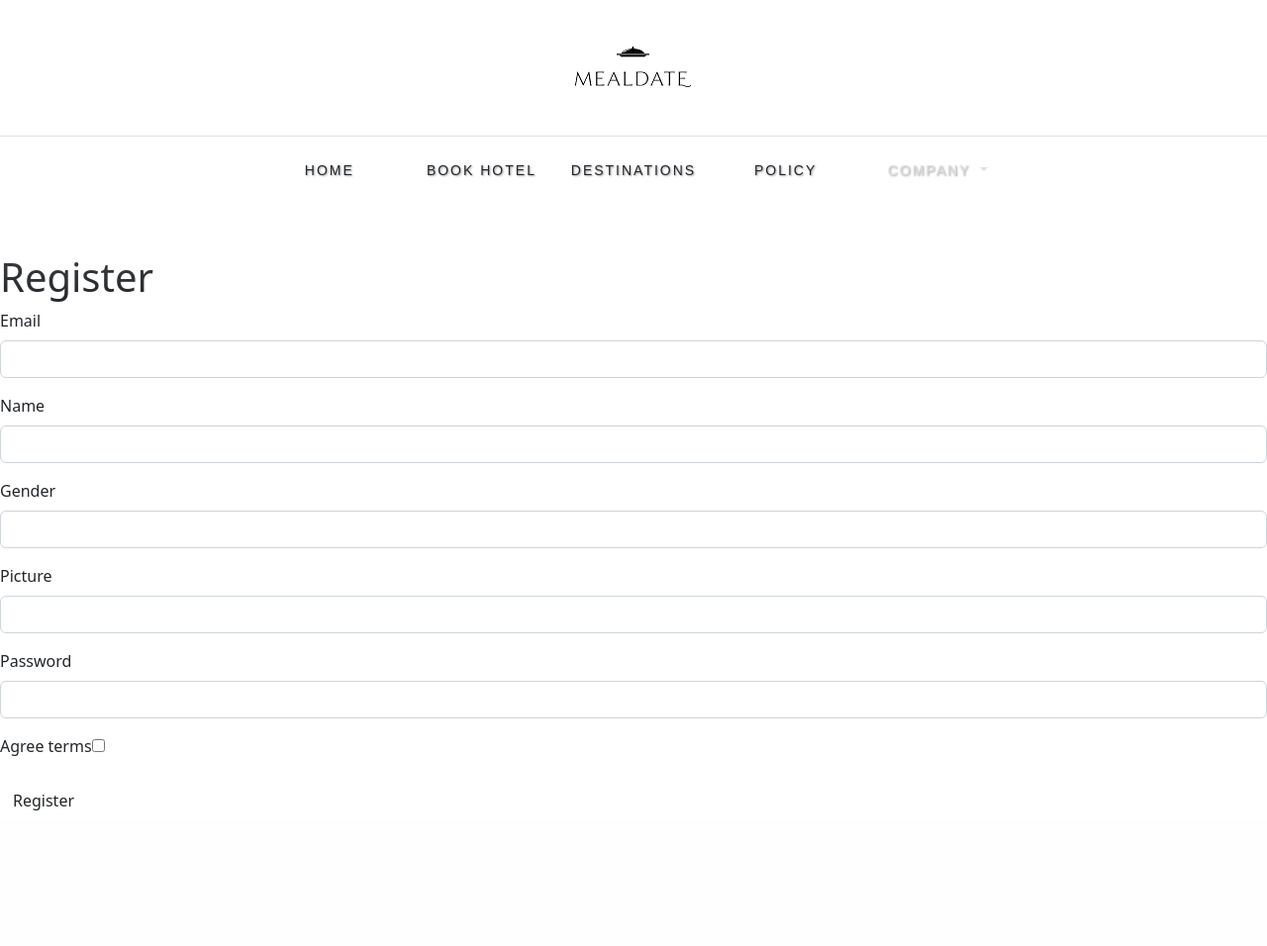
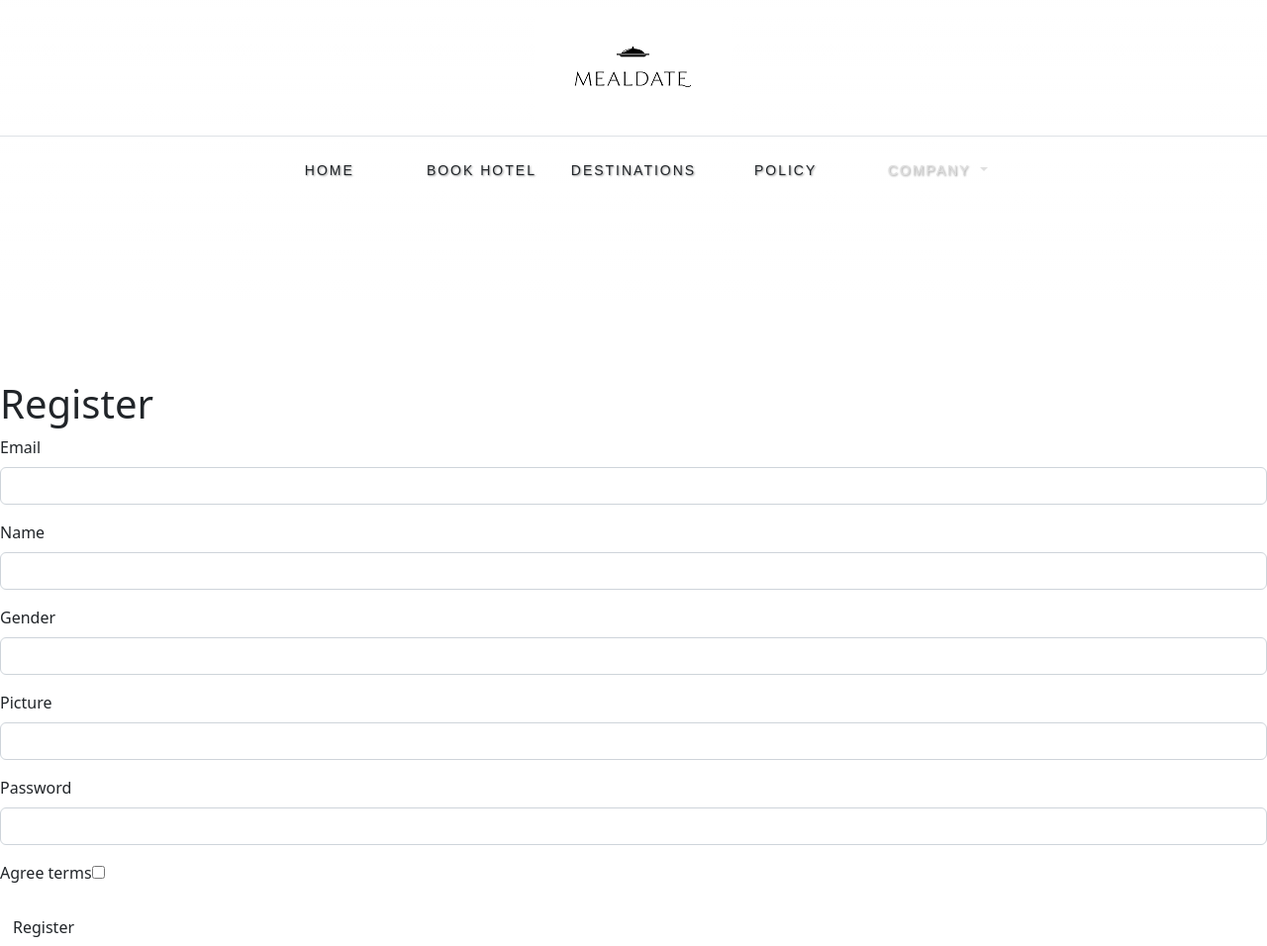
Before and after one commit to FelBud/MealPlanner, a Symfony app: template templates/registration/register.html.twig in a window 1280 px wide. Shown: the whole page at 99% size. Before the commit the page ends 819 px from the top, so only its background shows below. Run offline with Twig, Linux system fonts and the light colour scheme; the template is opened without the code that fills it, so the values that code supplies are empty; form fields are guessed from the names that the template uses; some libraries are stand-ins or nearby versions.

Commit message:
pushed form down

```diff
--- a/public/Css/style.css
+++ b/public/Css/style.css
@@ -82,5 +82,5 @@ a.dropdown-item:hover {
 
 .login-form,
 .register-form {
-    margin-top: 20%;
+    margin-top: 30%;
 }
```
